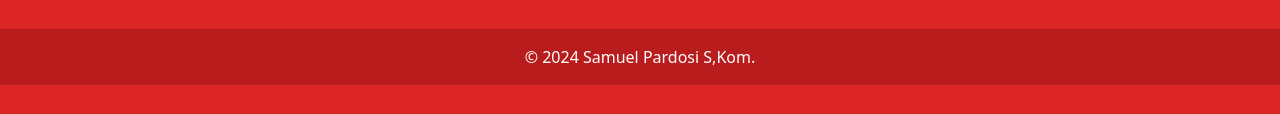
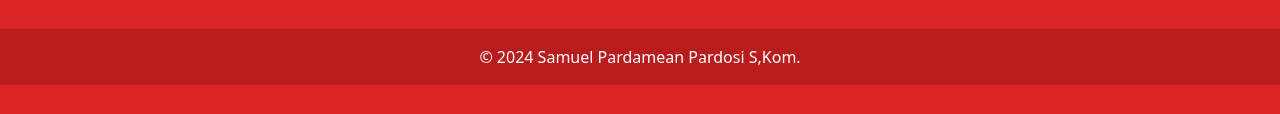
Before and after one commit to HackMuel/Final-WEB1-SamuelP, a plain HTML site: page index.html in a window 1280 px wide. Shown: the part 2082-2196 px from the top of the page. Drawn offline with nearby package versions, Linux system fonts and the light colour scheme.

Commit message:
2nd commit

```diff
--- a/index.html
+++ b/index.html
@@ -155,7 +155,7 @@
             </div>
         </div>
         <div class="bg-red-700 text-center py-4 mt-8">
-            <p>&copy; 2024 Samuel Pardosi S,Kom.</p>
+            <p>&copy; 2024 Samuel Pardamean Pardosi S,Kom.</p>
         </div>
     </footer>
 
```
Also changed, not shown: info.txt (added).
